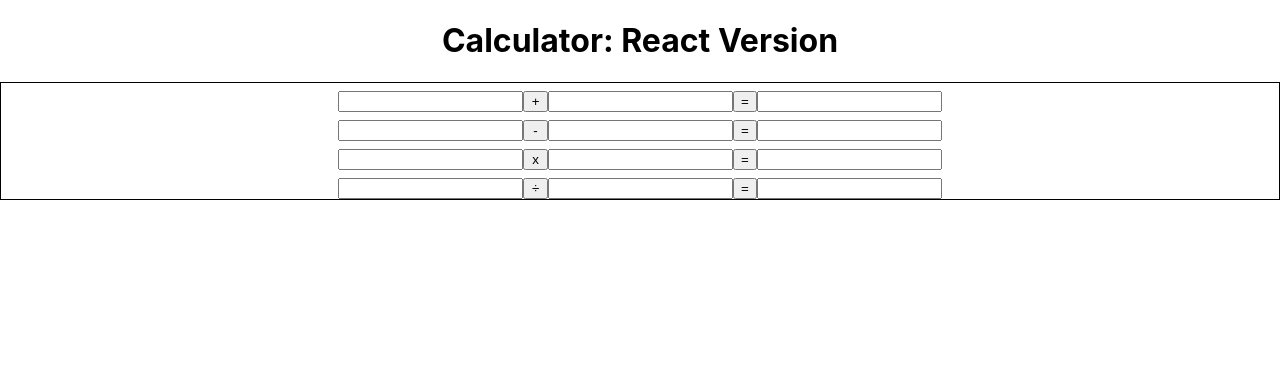
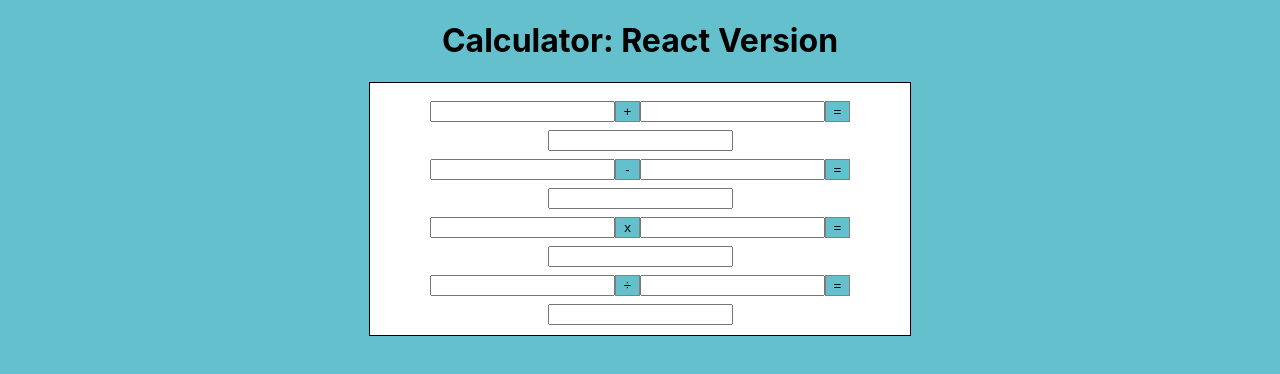
Before and after one commit to momopeachyh/MARS-feb-2022, a React (Create React App) app in the folder react-calculator/: page / in a window 1280 px wide. Shown: the top 374 px of the page. Built offline with nearby package versions, Linux system fonts and the light colour scheme.

Commit message:
Updated styling

```diff
--- a/react-calculator/public/index.html
+++ b/react-calculator/public/index.html
@@ -11,7 +11,7 @@
 
   <link rel="manifest" href="%PUBLIC_URL%/manifest.json" />
 
-  <title>React App</title>
+  <title>React Calculator</title>
 </head>
 
 <body>
--- a/react-calculator/src/Addition.js
+++ b/react-calculator/src/Addition.js
@@ -13,9 +13,9 @@ class Addition extends React.Component {
       <div className="Addition">
         <form>
           <input type="number" id="add1" onChange={this.calcSum}></input>
-          <button className="operator">+</button>
+          <button className="button">+</button>
           <input type="number" id="add2" onChange={this.calcSum}></input>
-          <input type="submit" value="="></input>
+          <input type="submit" value="=" className="button"></input>
           <input type="text" value={this.state.sum}></input>
         </form>
       </div>
--- a/react-calculator/src/CalcContainer.css
+++ b/react-calculator/src/CalcContainer.css
@@ -1,3 +1,7 @@
 .CalcContainer {
+  background-color: white;
   border: 1px black solid;
+  max-width: 500px;
+  margin: auto;
+  padding: 10px 20px;
 }
--- a/react-calculator/src/Division.js
+++ b/react-calculator/src/Division.js
@@ -17,13 +17,13 @@ class Division extends React.Component {
             id="divide1"
             onChange={this.calcQuotient}
           ></input>
-          <button className="operator">÷</button>
+          <button className="button">÷</button>
           <input
             type="number"
             id="divide2"
             onChange={this.calcQuotient}
           ></input>
-          <input type="submit" value="="></input>
+          <input type="submit" value="=" className="button"></input>
           <input type="text" value={this.state.quotient}></input>
         </form>
       </div>
--- a/react-calculator/src/Multiplication.js
+++ b/react-calculator/src/Multiplication.js
@@ -17,13 +17,13 @@ class Multiplication extends React.Component {
             id="multiply1"
             onChange={this.calcProduct}
           ></input>
-          <button className="operator">x</button>
+          <button className="button">x</button>
           <input
             type="number"
             id="multiply2"
             onChange={this.calcProduct}
           ></input>
-          <input type="submit" value="="></input>
+          <input type="submit" value="=" className="button"></input>
           <input type="text" value={this.state.product}></input>
         </form>
       </div>
--- a/react-calculator/src/Operator.css
+++ b/react-calculator/src/Operator.css
@@ -2,6 +2,9 @@ form {
   font-size: 1.5em;
 }
 
-button {
+.button {
+  background-color: #63c0cc;
+  border: 1px gray solid;
+  padding: 2px;
   width: 25px;
 }
--- a/react-calculator/src/Subtraction.js
+++ b/react-calculator/src/Subtraction.js
@@ -17,13 +17,13 @@ class Subtraction extends React.Component {
             id="subtract1"
             onChange={this.calcDifference}
           ></input>
-          <button className="operator">-</button>
+          <button className="button">-</button>
           <input
             type="number"
             id="subtract2"
             onChange={this.calcDifference}
           ></input>
-          <input type="submit" value="="></input>
+          <input type="submit" value="=" className="button"></input>
           <input type="text" value={this.state.difference}></input>
         </form>
       </div>
--- a/react-calculator/src/index.css
+++ b/react-calculator/src/index.css
@@ -1,13 +1,14 @@
 body {
+  background-color: #63c0cc;
   margin: 0;
-  font-family: -apple-system, BlinkMacSystemFont, 'Segoe UI', 'Roboto', 'Oxygen',
-    'Ubuntu', 'Cantarell', 'Fira Sans', 'Droid Sans', 'Helvetica Neue',
+  font-family: -apple-system, BlinkMacSystemFont, "Segoe UI", "Roboto", "Oxygen",
+    "Ubuntu", "Cantarell", "Fira Sans", "Droid Sans", "Helvetica Neue",
     sans-serif;
   -webkit-font-smoothing: antialiased;
   -moz-osx-font-smoothing: grayscale;
 }
 
 code {
-  font-family: source-code-pro, Menlo, Monaco, Consolas, 'Courier New',
+  font-family: source-code-pro, Menlo, Monaco, Consolas, "Courier New",
     monospace;
 }
```
